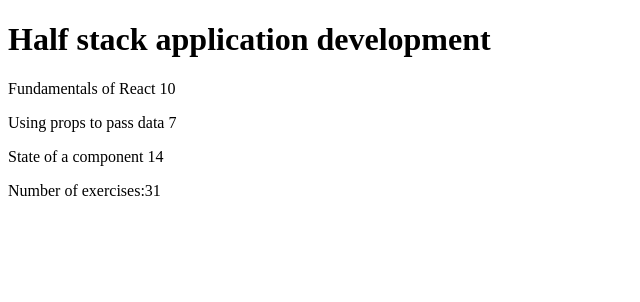
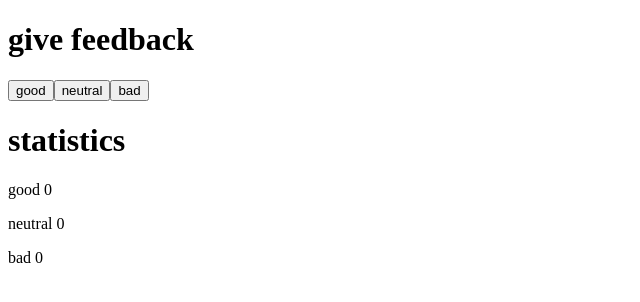
Before and after one commit to ESHWARGEEK/FULLSTACKOPEN-EXERCISES, a React (Vite) app in the folder part-1/part-1-exercise/: page / in a window 1280 px wide. Shown: the top 302 px of the page, without its empty margins (0-640 px from the left). Built offline with nearby package versions, Linux system fonts and the light colour scheme; the HTML template or start-up script is replaced by a standard one.

Commit message:
finished 1.6 unicafe step 1

```diff
--- a/part-1/part-1-exercise/src/App.jsx
+++ b/part-1/part-1-exercise/src/App.jsx
@@ -1,30 +1,44 @@
-import Header from "./components/Header.jsx";
-import Content from "./components/Content.jsx";
-import Total from "./components/Total.jsx";
+import { useState } from "react";
+import Header from "./components/Header";
+import Buttons from "./components/Buttons";
+import Result from "./components/Result";
+
 const App = () => {
-  const course = {
-    name: "Half stack application development",
-    parts: [
-      {
-        name: "Fundamentals of React",
-        exercises: 10,
-      },
-      {
-        name: "Using props to pass data",
-        exercises: 7,
-      },
-      {
-        name: "State of a component",
-        exercises: 14,
-      },
-    ],
+  const [good, setGood] = useState(0);
+  const [neutral, setNeutral] = useState(0);
+  const [bad, setBad] = useState(0);
+
+  const handleGood = () => {
+    console.log("good before", good);
+    const goodNow = good + 1;
+    console.log("good after", goodNow);
+    setGood(goodNow);
+  };
+
+  const handleBad = () => {
+    console.log("bad before", bad);
+    const badNow = bad + 1;
+    console.log("bad after", badNow);
+    setBad(badNow);
+  };
+
+  const handleNeutral = () => {
+    console.log("Neutral before", neutral);
+    const neutralNow = neutral + 1;
+    console.log("Neutral after", neutralNow);
+    setNeutral(neutralNow);
   };
 
   return (
     <div>
-      <Header course={course} />
-      <Content course={course} />
-      <Total course={course} />
+      <Header header={"give feedback"} />
+      <Buttons onClick={handleGood} text={"good"} />
+      <Buttons onClick={handleNeutral} text={"neutral"} />
+      <Buttons onClick={handleBad} text={"bad"} />
+      <Header header={"statistics"} />
+      <Result name={"good"} score={good} />
+      <Result name={"neutral"} score={neutral} />
+      <Result name={"bad"} score={bad} />
     </div>
   );
 };
--- /dev/null
+++ b/part-1/part-1-exercise/src/components/Buttons.jsx
@@ -0,0 +1,5 @@
+const Buttons = ({ onClick, text }) => {
+  return <button onClick={onClick}>{text}</button>;
+};
+
+export default Buttons;
--- a/part-1/part-1-exercise/src/components/Header.jsx
+++ b/part-1/part-1-exercise/src/components/Header.jsx
@@ -1,7 +1,7 @@
 const Header = (props) => {
   return (
     <div>
-      <h1>{props.course.name}</h1>
+      <h1>{props.header}</h1>
     </div>
   );
 };
--- /dev/null
+++ b/part-1/part-1-exercise/src/components/Result.jsx
@@ -0,0 +1,9 @@
+const Result = ({ name, score }) => {
+  return (
+    <p>
+      {name} {score}
+    </p>
+  );
+};
+
+export default Result;
```
